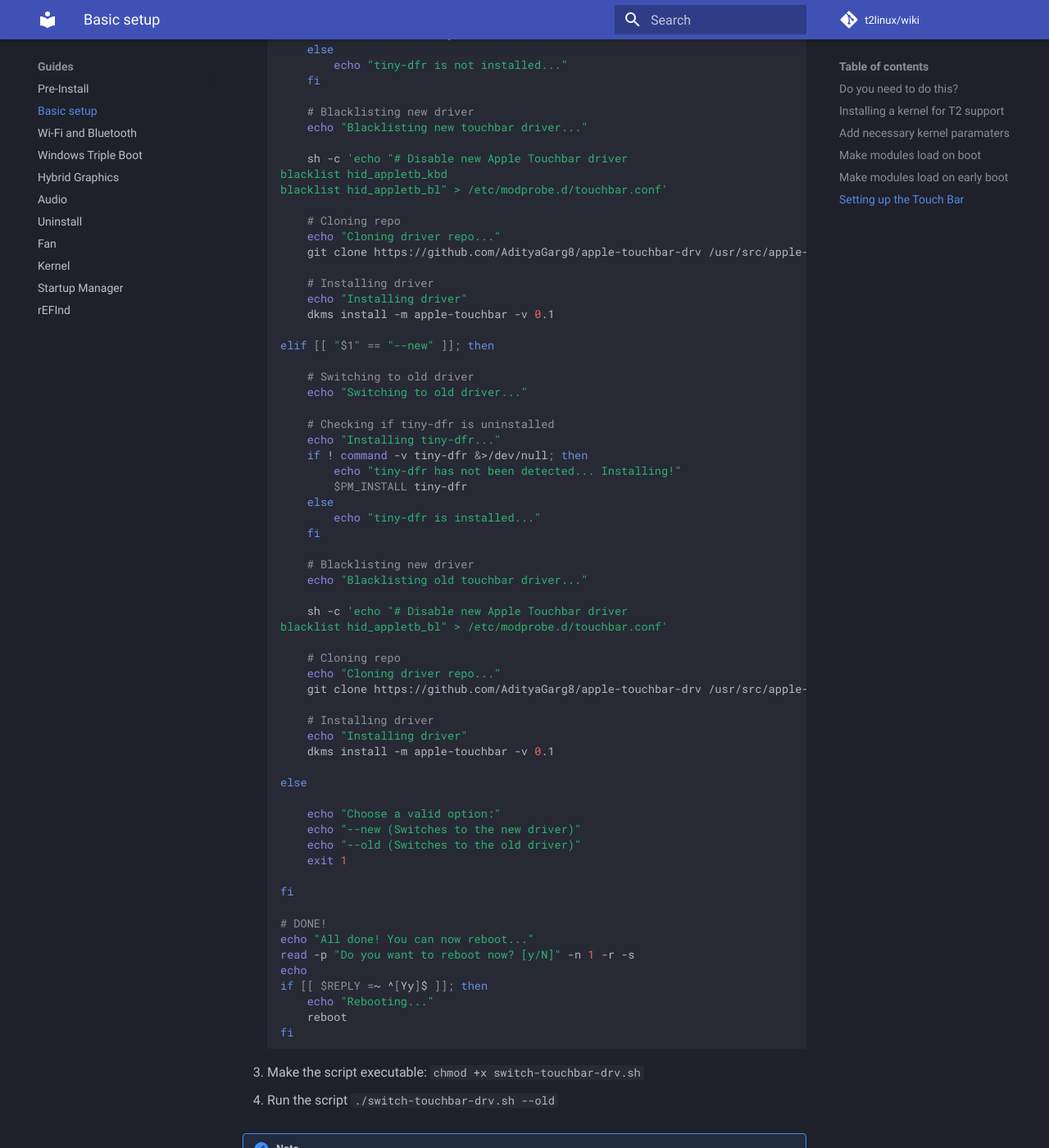
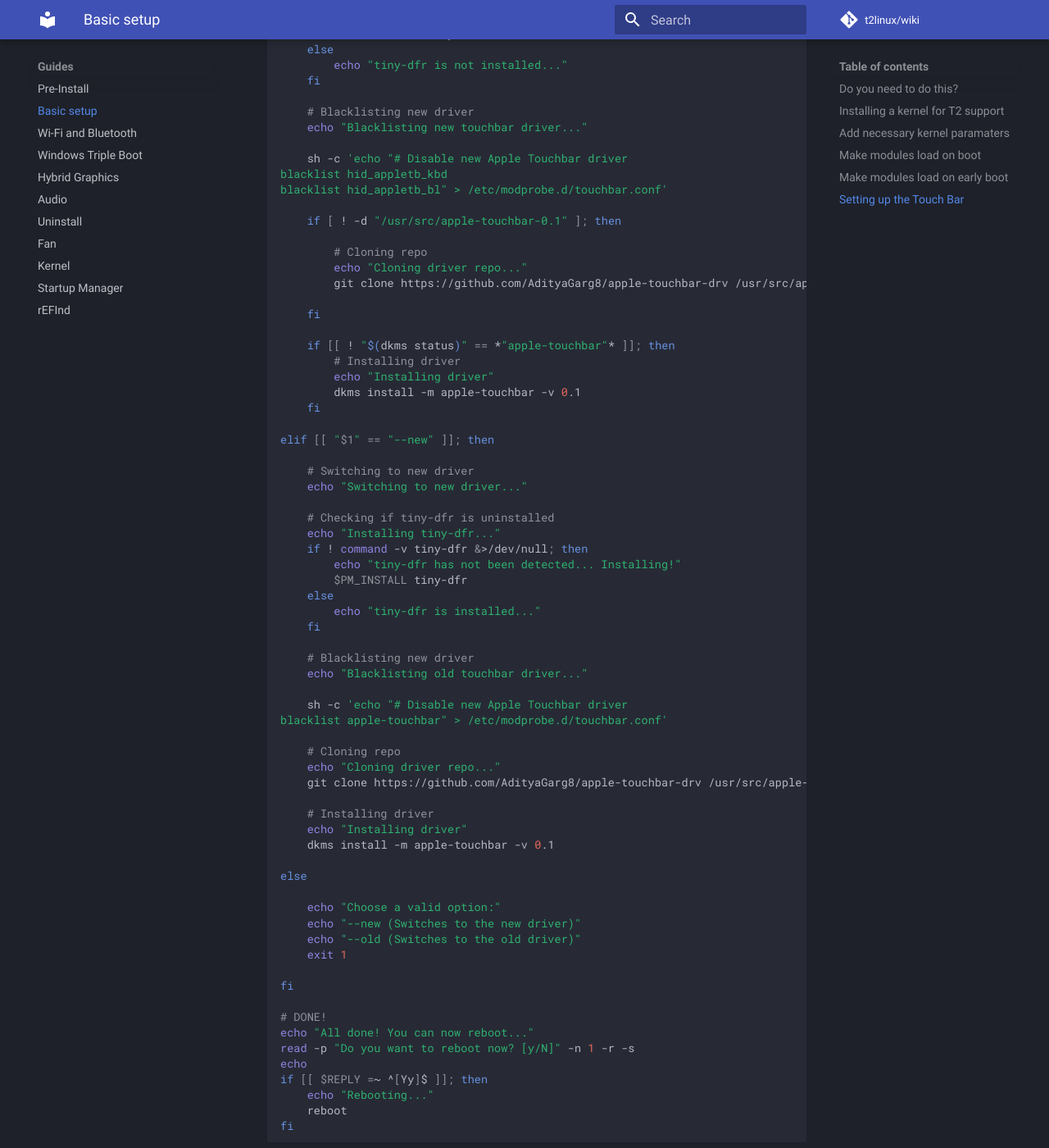
Before and after one commit to t2linux/wiki, an MkDocs documentation site: the page built from docs/guides/postinstall.md, in a window 1280 px wide and 1400 px high, scrolled down 6091 px. Shown: the whole window at 82% size. Built offline with MkDocs 1.6.1 and Material for MkDocs 9.7.7, drawn with Linux system fonts in a browser that asks for light colours; comment, search, counter and statistics services are not loaded.

Commit message:
Update postinstall.md
Fixed issues and added check for existing repo and dkms installed driver

```diff
--- a/docs/guides/postinstall.md
+++ b/docs/guides/postinstall.md
@@ -251,18 +251,24 @@ Some users want to use `apple-touchbar` driver instead of `tiny-dfr`, here's how
     blacklist hid_appletb_kbd
     blacklist hid_appletb_bl" > /etc/modprobe.d/touchbar.conf'
 
-        # Cloning repo
-        echo "Cloning driver repo..."
-        git clone https://github.com/AdityaGarg8/apple-touchbar-drv /usr/src/apple-touchbar-0.1
+        if [ ! -d "/usr/src/apple-touchbar-0.1" ]; then
 
-        # Installing driver
-        echo "Installing driver"
-        dkms install -m apple-touchbar -v 0.1
+            # Cloning repo
+            echo "Cloning driver repo..."
+            git clone https://github.com/AdityaGarg8/apple-touchbar-drv /usr/src/apple-touchbar-0.1
+
+        fi
+
+        if [[ ! "$(dkms status)" == *"apple-touchbar"* ]]; then
+            # Installing driver
+            echo "Installing driver"
+            dkms install -m apple-touchbar -v 0.1
+        fi
 
     elif [[ "$1" == "--new" ]]; then
 
-        # Switching to old driver
-        echo "Switching to old driver..."
+        # Switching to new driver
+        echo "Switching to new driver..."
 
         # Checking if tiny-dfr is uninstalled
         echo "Installing tiny-dfr..."
@@ -277,7 +283,7 @@ Some users want to use `apple-touchbar` driver instead of `tiny-dfr`, here's how
         echo "Blacklisting old touchbar driver..."
 
         sh -c 'echo "# Disable new Apple Touchbar driver
-    blacklist hid_appletb_bl" > /etc/modprobe.d/touchbar.conf'
+    blacklist apple-touchbar" > /etc/modprobe.d/touchbar.conf'
 
         # Cloning repo
         echo "Cloning driver repo..."
```
